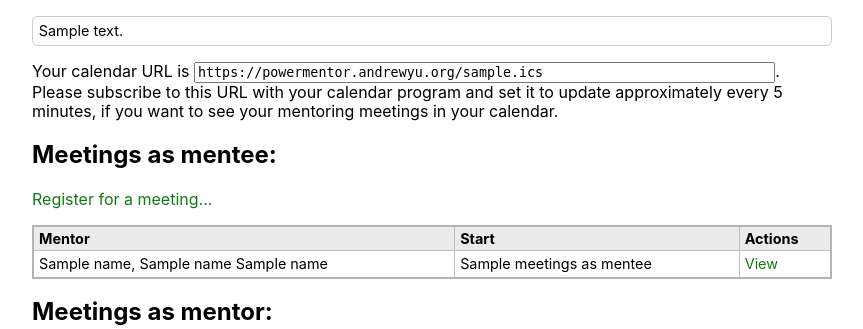
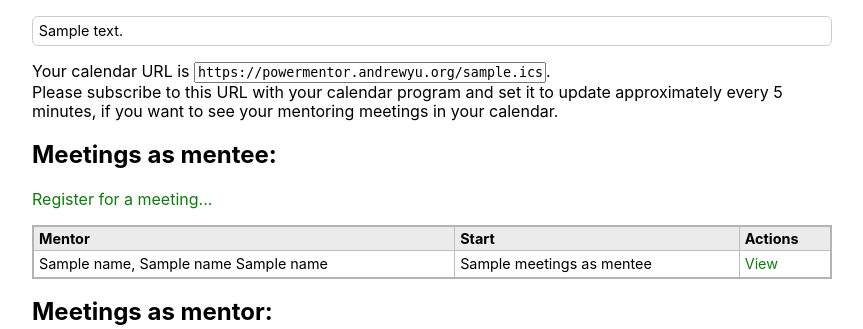
Before and after one commit to runxiyu/mentorweb, a Flask app: template templates/index.html in a window 1280 px wide. Shown: the part 74-403 px from the top of the page, without its empty margins (208-1071 px from the left). Run offline with Flask 3, Linux system fonts and the light colour scheme; the template is opened without the code that fills it: most values are stand-ins (such as "Sample title", 1, 10 or a date in 2020).

Commit message:
More edits

```diff
--- a/templates/index.html
+++ b/templates/index.html
@@ -26,7 +26,7 @@
 	</div>
 	{% endif %}
 	<p>
-	Your calendar URL is <input size="40" type="text" style="font-family: monospace; width: 43em;" readonly value="https://powermentor.andrewyu.org/{{username}}.ics" />.<br />Please subscribe to this URL with your calendar program and set it to update approximately every 5 minutes, if you want to see your mentoring meetings in your calendar.
+	Your calendar URL is <input size="43" type="text" style="font-family: monospace; width: 43ex;" readonly value="https://powermentor.andrewyu.org/{{username}}.ics" />.<br />Please subscribe to this URL with your calendar program and set it to update approximately every 5 minutes, if you want to see your mentoring meetings in your calendar.
 	</p>
 	<h2>
 		Meetings as mentee:
```
